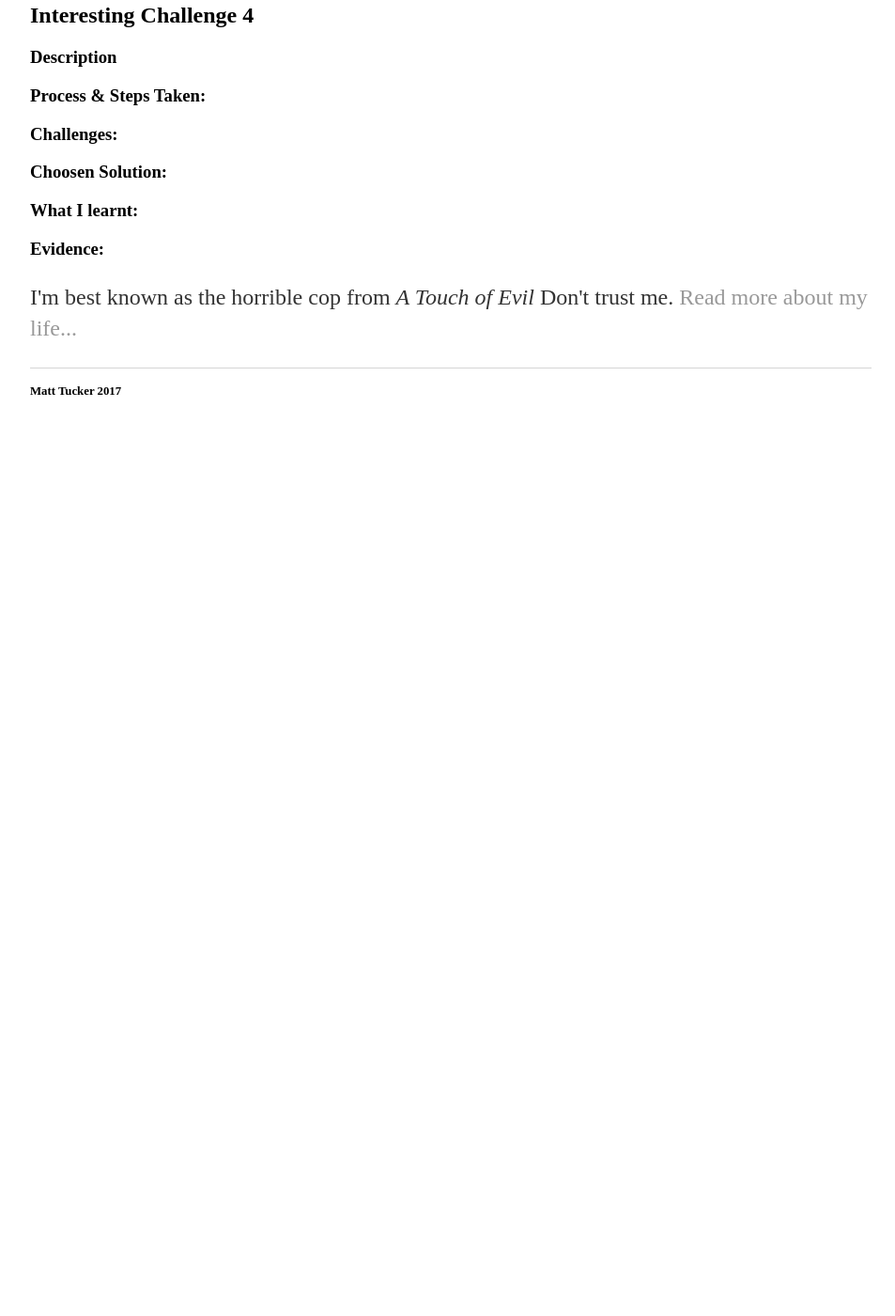
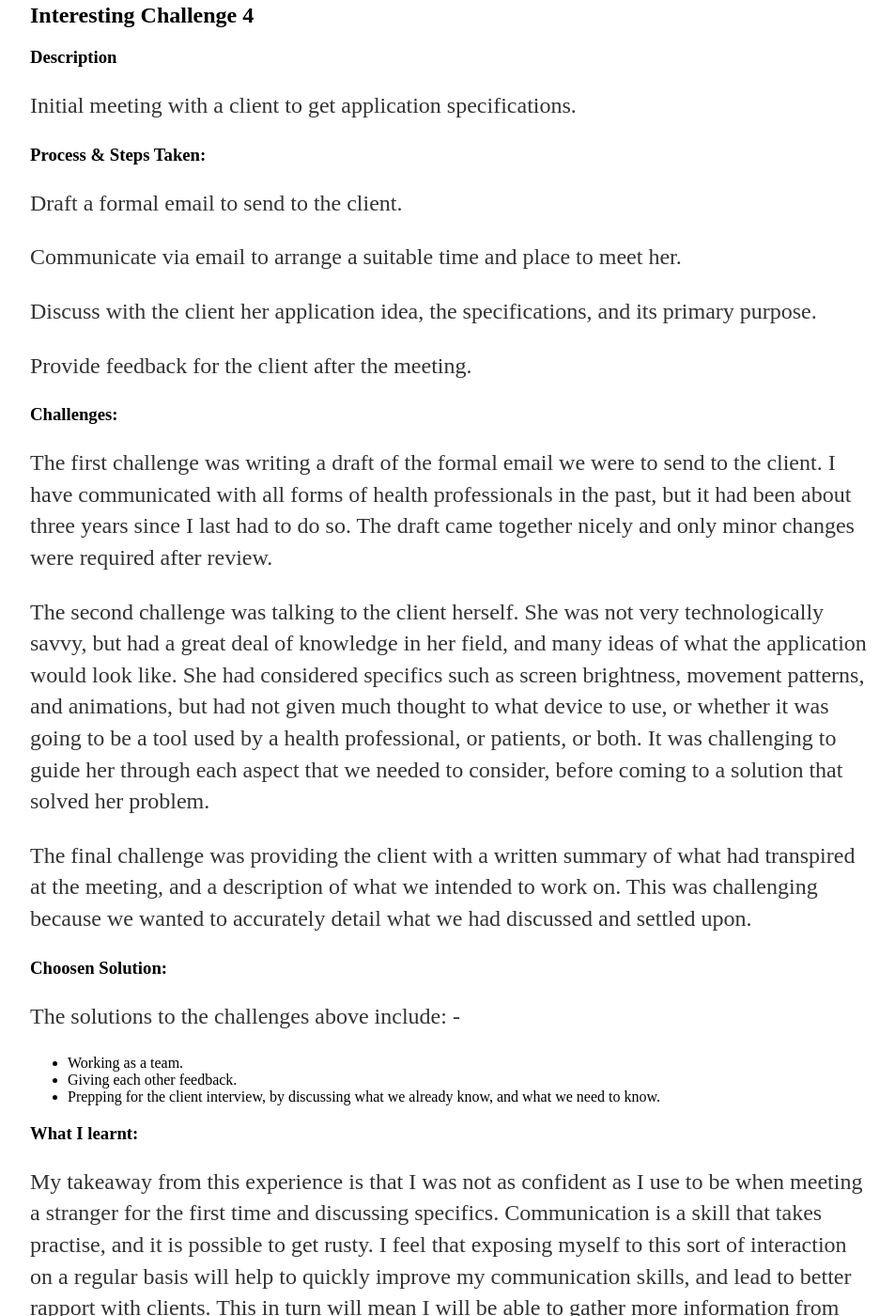
Before and after one commit to Lazac88/tuckmn1.github.io, a Jekyll site: the page built from challenge4.html, in a window 1280 px wide and 1400 px high, scrolled down 212 px. Shown: the whole window at 94% size, without its empty margins (160-1113 px from the left). Built offline with Jekyll 4.4.1, drawn with Linux system fonts in a browser that asks for light colours; before the commit the page ends 900 px from its top, so only the background shows below that; some of the changed text lies outside the part shown.

Commit message:
Create challenge4.html

```diff
--- a/challenge4.html
+++ b/challenge4.html
@@ -6,10 +6,62 @@ title: Matt Tucker Portfolio
 	<h1>Matt Tucker Evidence Portfolio</h1>
   <h2>Interesting Challenge 4</h2>
   <h3>Description</h3>
+	<p>
+		Initial meeting with a client to get application specifications.
+	</p>
   <h3>Process & Steps Taken:</h3>
+	<p>
+		Draft a formal email to send to the client.
+	</p>
+	<p>
+		Communicate via email to arrange a suitable time and place to meet her.
+	</p>
+	<p>
+		Discuss with the client her application idea, the specifications, and its primary purpose.
+	</p>
+	<p>
+		Provide feedback for the client after the meeting.
+	</p>
   <h3>Challenges:</h3>
+	<p>
+		The first challenge was writing a draft of the formal email we were to send to the client.
+		I have communicated with all forms of health professionals in the past, but it had been about three years since I last had to do so.
+		The draft came together nicely and only minor changes were required after review.
+	</p>
+	<p>
+		The second challenge was talking to the client herself.
+		She was not very technologically savvy, but had a great deal of knowledge in her field, and many ideas of what the application would look like.
+		She had considered specifics such as screen brightness, movement patterns, and animations, but had not given much thought to what device to use, or whether it was going to be a tool used by a health professional, or patients, or both.
+		It was challenging to guide her through each aspect that we needed to consider, before coming to a solution that solved her problem.
+	</p>
+	<p>
+		The final challenge was providing the client with a written summary of what had transpired at the meeting, and a description of what we intended to work on.
+		This was challenging because we wanted to accurately detail what we had discussed and settled upon.
+	</p>
   <h3>Choosen Solution:</h3>
+	<p>
+		The solutions to the challenges above include: -
+	</p>
+	<ul>
+		<li>Working as a team. </li>
+		<li>Giving each other feedback. </li>
+		<li>Prepping for the client interview, by discussing what we already know, and what we need to know.</li>
+	</ul>
   <h3>What I learnt:</h3>
+	<p>
+		My takeaway from this experience is that I was not as confident as I use to be when meeting a stranger for the first time and discussing specifics.
+		Communication is a skill that takes practise, and it is possible to get rusty.
+		I feel that exposing myself to this sort of interaction on a regular basis will help to quickly improve my communication skills, and lead to better rapport with clients.
+		This in turn will mean I will be able to gather more information from the client, so that fewer follow-up questions will be required.
+	</p>
   <h3>Evidence:</h3>
-	<p>I'm best known as the horrible cop from <em>A Touch of Evil</em> Don't trust me. <a href="/about">Read more about my life...</a></p>
+	<p>
+		Email trail between our CommSoft group and our client.
+	</p>
+	<p>
+		Summary document of what was discussed at the meeting.
+	</p>
+	<p>
+		A finished app for our client (Production Branch in CommunitySoftware repo).
+	</p>
 </div>
```
